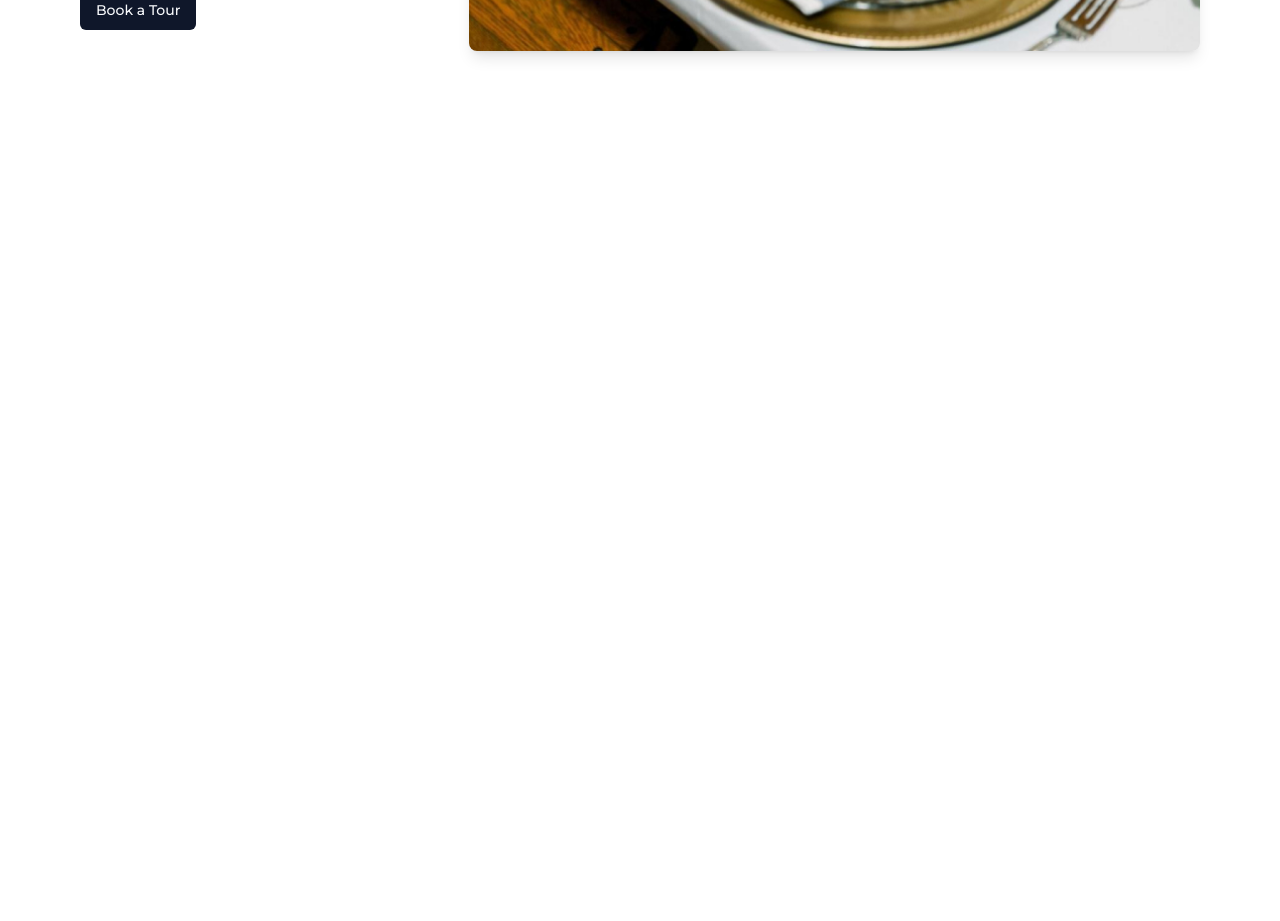
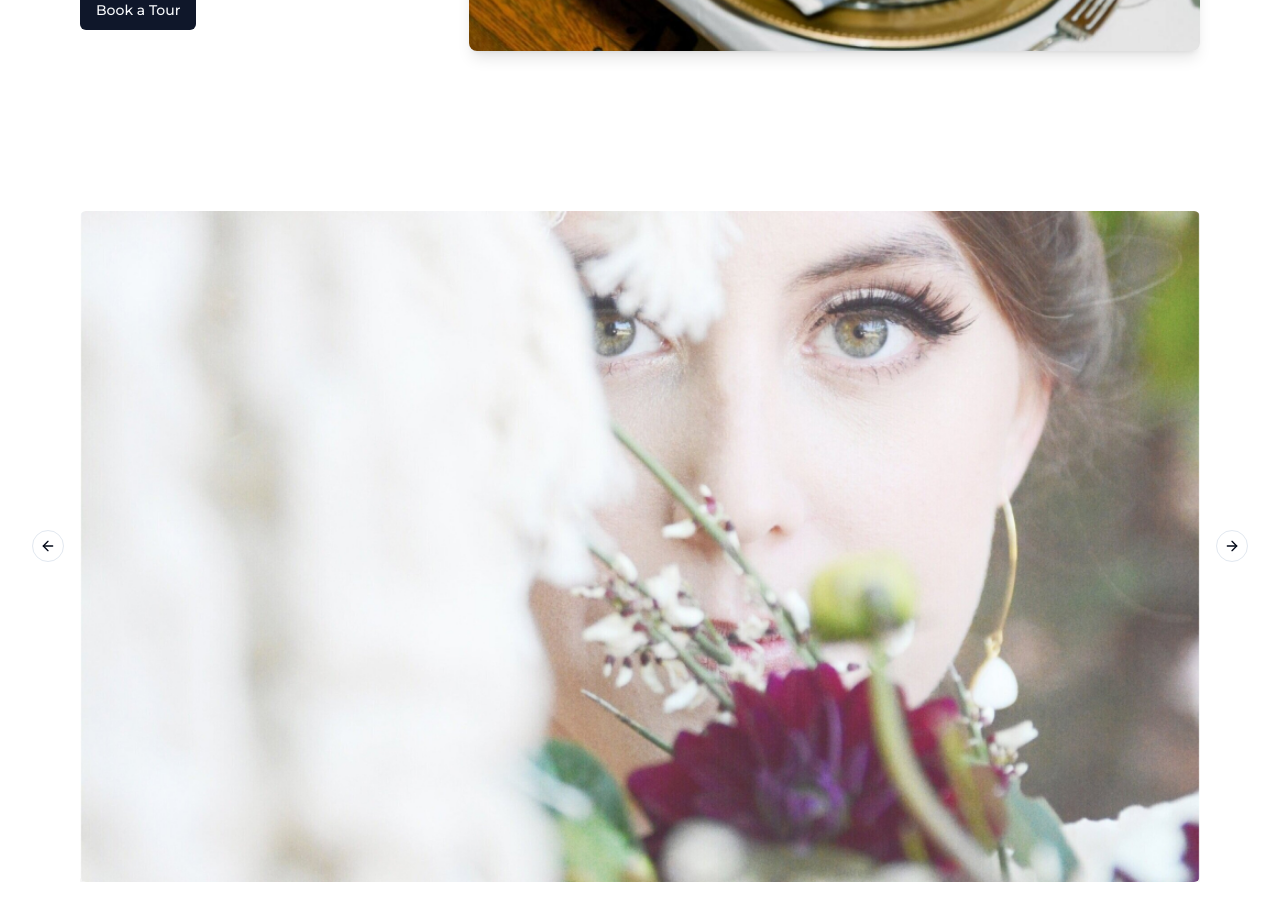
Before and after one commit to Dillonzellis/rlmaffairs-v2, a Next.js app: page / in a window 1280 px wide. Shown: the part 4440-5361 px from the top of the page. Before the commit the page ends 4571 px from the top, so only its background shows below. Built offline with nearby package versions, Linux system fonts and the light colour scheme.

Commit message:
feat: add rough home slider

```diff
--- a/package.json
+++ b/package.json
@@ -12,6 +12,7 @@
     "@radix-ui/react-slot": "^1.0.2",
     "class-variance-authority": "^0.7.0",
     "clsx": "^2.1.0",
+    "embla-carousel-react": "^8.0.0-rc19",
     "lucide-react": "^0.312.0",
     "next": "14.0.4",
     "react": "^18",
--- a/src/app/page.tsx
+++ b/src/app/page.tsx
@@ -1,5 +1,6 @@
 import { Feat } from "@/components/Feat";
 import { FullWidthFeat } from "@/components/FullWidthFeat";
+import { HomeSlider } from "@/components/HomeSlider";
 import MaxWidthWrapper from "@/components/MaxWidthWrapper";
 import { Section } from "@/components/Section";
 import { SmallFeats } from "@/components/SmallFeats";
@@ -88,6 +89,11 @@
           />
         </MaxWidthWrapper>
       </Section>
+      <Section>
+        <MaxWidthWrapper>
+          <HomeSlider />
+        </MaxWidthWrapper>
+      </Section>
     </main>
   );
 }
--- /dev/null
+++ b/src/components/HomeSlider.tsx
@@ -0,0 +1,42 @@
+import {
+  Carousel,
+  CarouselContent,
+  CarouselItem,
+  CarouselNext,
+  CarouselPrevious,
+} from "@/components/ui/carousel";
+import Image from "next/image";
+
+const SlideImage = () => {
+  return (
+    <Image
+      src="/v-hero-slide.jpg"
+      alt=""
+      width={1016}
+      height={610}
+      className="w-full rounded-md shadow-lg"
+    />
+  );
+};
+
+export const HomeSlider = () => {
+  return (
+    <Carousel
+      opts={{
+        loop: true,
+      }}
+      className="w-full"
+    >
+      <CarouselPrevious>Previous</CarouselPrevious>
+      <CarouselContent>
+        <CarouselItem>
+          <SlideImage />
+        </CarouselItem>
+        <CarouselItem>Slide 2</CarouselItem>
+        <CarouselItem>Slide 3</CarouselItem>
+        <CarouselItem>Slide 4</CarouselItem>
+      </CarouselContent>
+      <CarouselNext>Next</CarouselNext>
+    </Carousel>
+  );
+};
--- /dev/null
+++ b/src/components/ui/carousel.tsx
@@ -0,0 +1,262 @@
+"use client"
+
+import * as React from "react"
+import useEmblaCarousel, {
+  type UseEmblaCarouselType,
+} from "embla-carousel-react"
+import { ArrowLeft, ArrowRight } from "lucide-react"
+
+import { cn } from "@/lib/utils"
+import { Button } from "@/components/ui/button"
+
+type CarouselApi = UseEmblaCarouselType[1]
+type UseCarouselParameters = Parameters<typeof useEmblaCarousel>
+type CarouselOptions = UseCarouselParameters[0]
+type CarouselPlugin = UseCarouselParameters[1]
+
+type CarouselProps = {
+  opts?: CarouselOptions
+  plugins?: CarouselPlugin
+  orientation?: "horizontal" | "vertical"
+  setApi?: (api: CarouselApi) => void
+}
+
+type CarouselContextProps = {
+  carouselRef: ReturnType<typeof useEmblaCarousel>[0]
+  api: ReturnType<typeof useEmblaCarousel>[1]
+  scrollPrev: () => void
+  scrollNext: () => void
+  canScrollPrev: boolean
+  canScrollNext: boolean
+} & CarouselProps
+
+const CarouselContext = React.createContext<CarouselContextProps | null>(null)
+
+function useCarousel() {
+  const context = React.useContext(CarouselContext)
+
+  if (!context) {
+    throw new Error("useCarousel must be used within a <Carousel />")
+  }
+
+  return context
+}
+
+const Carousel = React.forwardRef<
+  HTMLDivElement,
+  React.HTMLAttributes<HTMLDivElement> & CarouselProps
+>(
+  (
+    {
+      orientation = "horizontal",
+      opts,
+      setApi,
+      plugins,
+      className,
+      children,
+      ...props
+    },
+    ref
+  ) => {
+    const [carouselRef, api] = useEmblaCarousel(
+      {
+        ...opts,
+        axis: orientation === "horizontal" ? "x" : "y",
+      },
+      plugins
+    )
+    const [canScrollPrev, setCanScrollPrev] = React.useState(false)
+    const [canScrollNext, setCanScrollNext] = React.useState(false)
+
+    const onSelect = React.useCallback((api: CarouselApi) => {
+      if (!api) {
+        return
+      }
+
+      setCanScrollPrev(api.canScrollPrev())
+      setCanScrollNext(api.canScrollNext())
+    }, [])
+
+    const scrollPrev = React.useCallback(() => {
+      api?.scrollPrev()
+    }, [api])
+
+    const scrollNext = React.useCallback(() => {
+      api?.scrollNext()
+    }, [api])
+
+    const handleKeyDown = React.useCallback(
+      (event: React.KeyboardEvent<HTMLDivElement>) => {
+        if (event.key === "ArrowLeft") {
+          event.preventDefault()
+          scrollPrev()
+        } else if (event.key === "ArrowRight") {
+          event.preventDefault()
+          scrollNext()
+        }
+      },
+      [scrollPrev, scrollNext]
+    )
+
+    React.useEffect(() => {
+      if (!api || !setApi) {
+        return
+      }
+
+      setApi(api)
+    }, [api, setApi])
+
+    React.useEffect(() => {
+      if (!api) {
+        return
+      }
+
+      onSelect(api)
+      api.on("reInit", onSelect)
+      api.on("select", onSelect)
+
+      return () => {
+        api?.off("select", onSelect)
+      }
+    }, [api, onSelect])
+
+    return (
+      <CarouselContext.Provider
+        value={{
+          carouselRef,
+          api: api,
+          opts,
+          orientation:
+            orientation || (opts?.axis === "y" ? "vertical" : "horizontal"),
+          scrollPrev,
+          scrollNext,
+          canScrollPrev,
+          canScrollNext,
+        }}
+      >
+        <div
+          ref={ref}
+          onKeyDownCapture={handleKeyDown}
+          className={cn("relative", className)}
+          role="region"
+          aria-roledescription="carousel"
+          {...props}
+        >
+          {children}
+        </div>
+      </CarouselContext.Provider>
+    )
+  }
+)
+Carousel.displayName = "Carousel"
+
+const CarouselContent = React.forwardRef<
+  HTMLDivElement,
+  React.HTMLAttributes<HTMLDivElement>
+>(({ className, ...props }, ref) => {
+  const { carouselRef, orientation } = useCarousel()
+
+  return (
+    <div ref={carouselRef} className="overflow-hidden">
+      <div
+        ref={ref}
+        className={cn(
+          "flex",
+          orientation === "horizontal" ? "-ml-4" : "-mt-4 flex-col",
+          className
+        )}
+        {...props}
+      />
+    </div>
+  )
+})
+CarouselContent.displayName = "CarouselContent"
+
+const CarouselItem = React.forwardRef<
+  HTMLDivElement,
+  React.HTMLAttributes<HTMLDivElement>
+>(({ className, ...props }, ref) => {
+  const { orientation } = useCarousel()
+
+  return (
+    <div
+      ref={ref}
+      role="group"
+      aria-roledescription="slide"
+      className={cn(
+        "min-w-0 shrink-0 grow-0 basis-full",
+        orientation === "horizontal" ? "pl-4" : "pt-4",
+        className
+      )}
+      {...props}
+    />
+  )
+})
+CarouselItem.displayName = "CarouselItem"
+
+const CarouselPrevious = React.forwardRef<
+  HTMLButtonElement,
+  React.ComponentProps<typeof Button>
+>(({ className, variant = "outline", size = "icon", ...props }, ref) => {
+  const { orientation, scrollPrev, canScrollPrev } = useCarousel()
+
+  return (
+    <Button
+      ref={ref}
+      variant={variant}
+      size={size}
+      className={cn(
+        "absolute  h-8 w-8 rounded-full",
+        orientation === "horizontal"
+          ? "-left-12 top-1/2 -translate-y-1/2"
+          : "-top-12 left-1/2 -translate-x-1/2 rotate-90",
+        className
+      )}
+      disabled={!canScrollPrev}
+      onClick={scrollPrev}
+      {...props}
+    >
+      <ArrowLeft className="h-4 w-4" />
+      <span className="sr-only">Previous slide</span>
+    </Button>
+  )
+})
+CarouselPrevious.displayName = "CarouselPrevious"
+
+const CarouselNext = React.forwardRef<
+  HTMLButtonElement,
+  React.ComponentProps<typeof Button>
+>(({ className, variant = "outline", size = "icon", ...props }, ref) => {
+  const { orientation, scrollNext, canScrollNext } = useCarousel()
+
+  return (
+    <Button
+      ref={ref}
+      variant={variant}
+      size={size}
+      className={cn(
+        "absolute h-8 w-8 rounded-full",
+        orientation === "horizontal"
+          ? "-right-12 top-1/2 -translate-y-1/2"
+          : "-bottom-12 left-1/2 -translate-x-1/2 rotate-90",
+        className
+      )}
+      disabled={!canScrollNext}
+      onClick={scrollNext}
+      {...props}
+    >
+      <ArrowRight className="h-4 w-4" />
+      <span className="sr-only">Next slide</span>
+    </Button>
+  )
+})
+CarouselNext.displayName = "CarouselNext"
+
+export {
+  type CarouselApi,
+  Carousel,
+  CarouselContent,
+  CarouselItem,
+  CarouselPrevious,
+  CarouselNext,
+}
```
Also changed, not shown: public/v-hero-slide.jpg (added), 1 other file (tests, documents, lock files or other folders).
